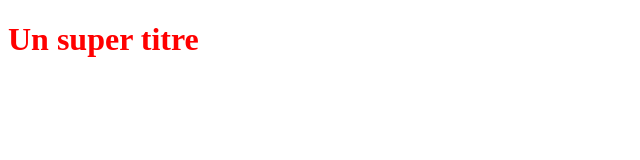
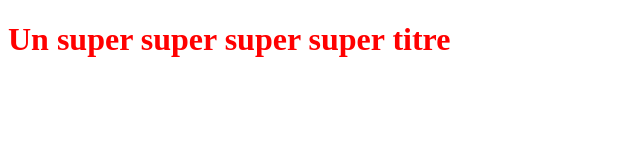
Before and after one commit to Nicolas-Loisy/MonPremierRepository, a plain HTML site: page index.html in a window 1280 px wide. Shown: the whole page, without its empty margins (0-640 px from the left). Drawn offline with Linux system fonts and the light colour scheme.

Commit message:
Ajout des fichiers html et css de base v2

```diff
--- a/index.html
+++ b/index.html
@@ -5,6 +5,6 @@
     <link rel="stylesheet" type="text/css" href="styles.css">
 </head>
 <body>
-    <h1>Un super titre</h1>
+    <h1>Un super super super super titre</h1>
 </body>
 </html>
```
